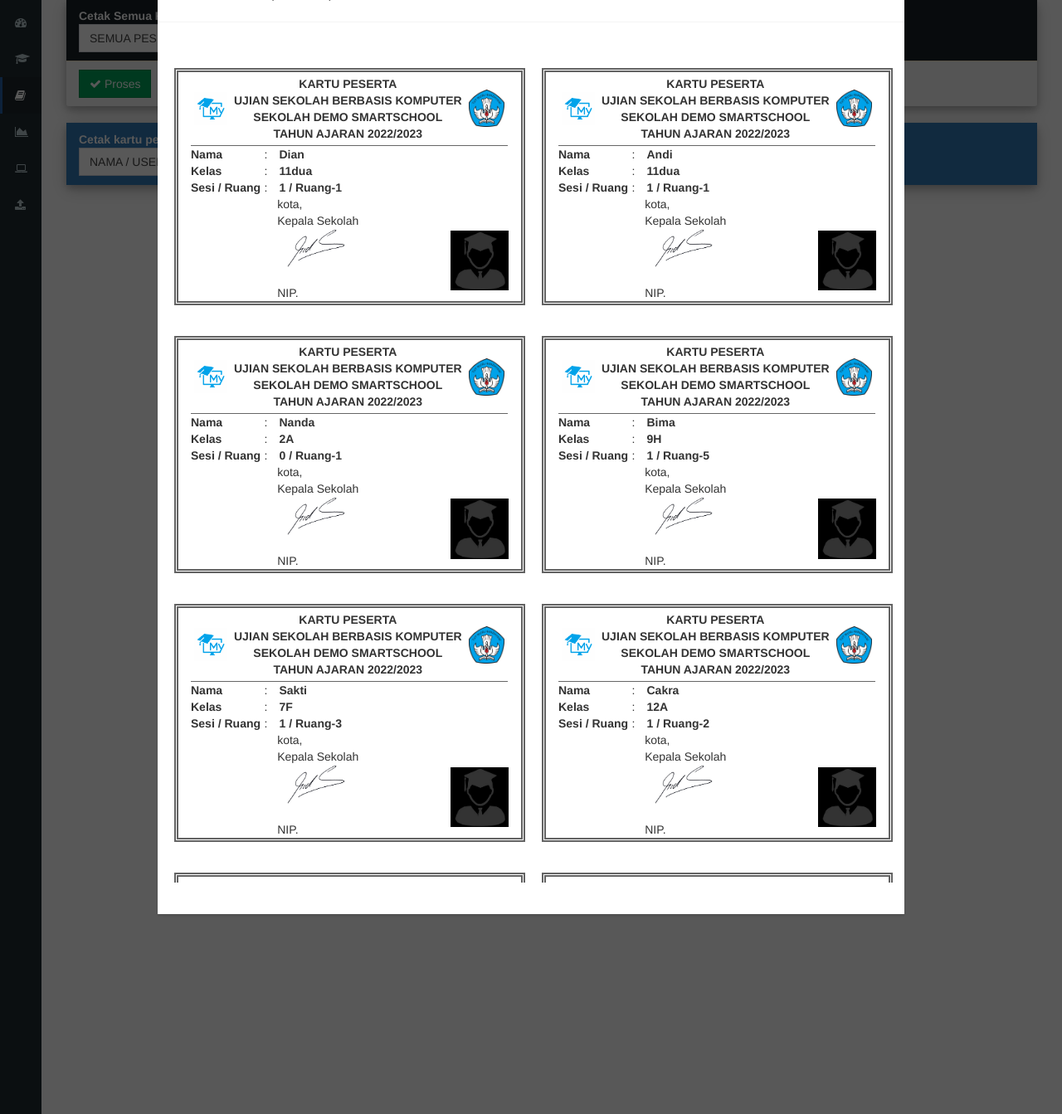
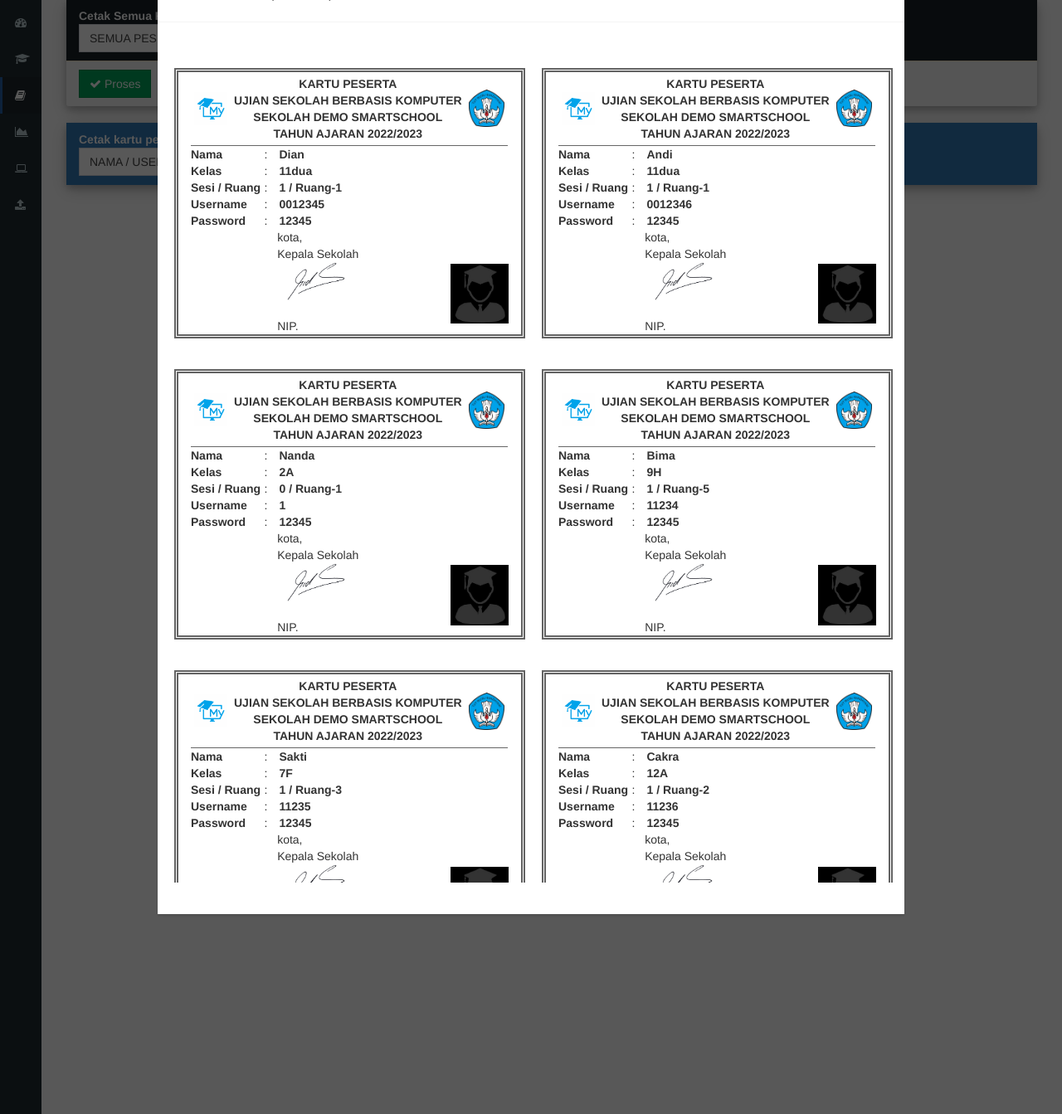
Before and after one commit to bumitekno/cbt-smartschool, a PHP site: page /on-admin/kartuujian.php in a window 1280 px wide, after a click on "Proses". Shown: the part 147-1490 px from the top of the page at 83% size. Run offline with PHP 8.4, Linux system fonts and the light colour scheme; the visitor is signed in with stand-in values (Sample User, id 1); data comes from the database, SQL or seed files in the repository; data that the repository does not hold is empty.

Commit message:
userpass cetak kartu

```diff
--- a/on-admin/page/dt_kartu.php
+++ b/on-admin/page/dt_kartu.php
@@ -27,6 +27,8 @@
 <tr><td id="cilik"><b>Nama</b></td><td id="cilik" width="1"> :</td><td id="cilik" width="290"> <b>&emsp;<?php echo $ar[nama]; ?></b></td></tr>
 <tr><td id="cilik"><b>Kelas</b></td><td id="cilik"> :</td><td id="cilik">&emsp;<b><?php echo $ar[kelas]; ?></b></td></tr>
 <tr><td id="cilik"><b>Sesi / Ruang</b></td><td id="cilik"> :</td><td id="cilik"><b>&emsp;<?php echo $ar[sesi]; ?> / <?php echo $ar[ruang]; ?></b></td></tr>
+<tr><td id="cilik"><b>Username</b></td><td id="cilik"> :</td><td id="cilik"><b>&emsp;<?php echo $ar[nis]; ?></b></td></tr>
+<tr><td id="cilik"><b>Password</b></td><td id="cilik"> :</td><td id="cilik"><b>&emsp;<?php echo $ar[pass]; ?></b></td></tr>
 <tr><td></td><td></td><td id="cilik">&nbsp;&nbsp;&nbsp;<?php echo $xx['kota'];?>, <?php echo $xx['tanggal'];?></td></tr>
 <tr><td></td><td></td><td id="cilik" width="290">&nbsp;&nbsp;&nbsp;Kepala Sekolah</td></tr>
 <tr><td></td><td></td><td id="cilik" height="40" width="115">&nbsp;&nbsp;&nbsp;&nbsp;&nbsp;&nbsp;<img src='../images/<?php echo $xx['bg_login'];?>' width=70px height=auto/></td></tr>
--- a/on-admin/page/dt_kartukelas.php
+++ b/on-admin/page/dt_kartukelas.php
@@ -112,7 +112,7 @@ if(!$show=='')
                         }
                         while ($xx = mysqli_fetch_array ($qq)){
                                 echo "
-                                <div id='border' class='col-sm-6 col-xs-8' style='max-width:430px;'>
+                                <div id='border' class='col-sm-6 col-xs-8' style='max-width:450px;'>
                                         <table>
                                                 <td colspan='3' style='border-bottom:1px solid #666; padding: 0;'>
                                                     <table width='100%' class='kartu'>
@@ -127,6 +127,8 @@ if(!$show=='')
 <tr><td id='cilik'><b>Nama</b></td><td id='cilik' width='1'> :</td><td id='cilik' width='290'> <b>&emsp;$ar[nama]</b></td></tr>
 <tr><td id='cilik'><b>Kelas</b></td><td id='cilik'> :</td><td id='cilik'>&emsp;<b>$ar[kelas]</b></td></tr>
 <tr><td id='cilik'><b>Sesi / Ruang</b></td><td id='cilik'> :</td><td id='cilik'><b>&emsp;$ar[sesi] / $ar[ruang]</b></td></tr>
+<tr><td id='cilik'><b>Username</b></td><td id='cilik'> :</td><td id='cilik'><b>&emsp;$ar[nis]</b></td></tr>
+<tr><td id='cilik'><b>Password</b></td><td id='cilik'> :</td><td id='cilik'><b>&emsp;$ar[pass]</b></td></tr>
 <tr><td></td><td></td><td id='cilik'>&nbsp;&nbsp;&nbsp;$xx[kota], $xx[tanggal]</td></tr>
 <tr><td></td><td></td><td id='cilik' width='290'>&nbsp;&nbsp;&nbsp;Kepala Sekolah</td></tr>
 <tr><td></td><td></td><td id='cilik' height='40' width='115'>&nbsp;&nbsp;&nbsp;&nbsp;&nbsp;&nbsp;<img src='../images/$xx[bg_login]' width=70px height=auto/></td></tr>
```
